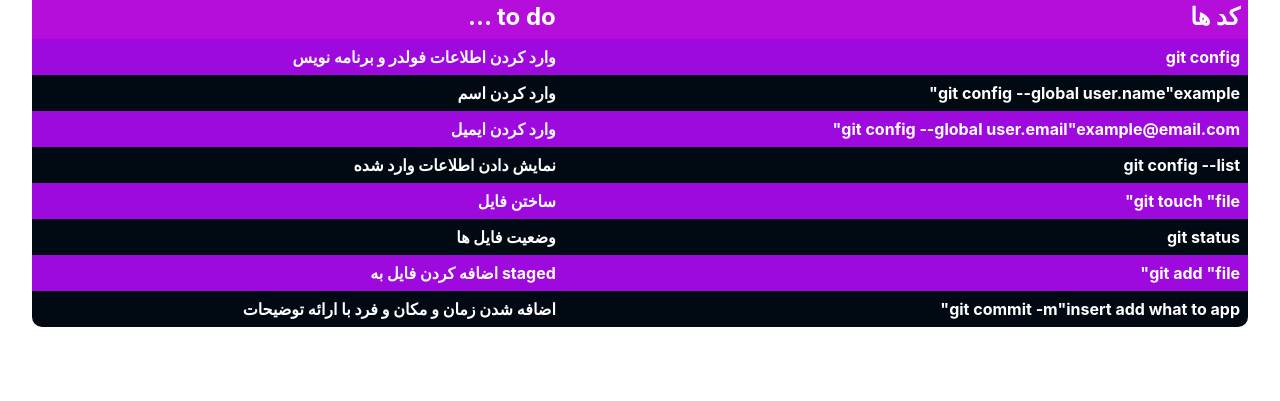
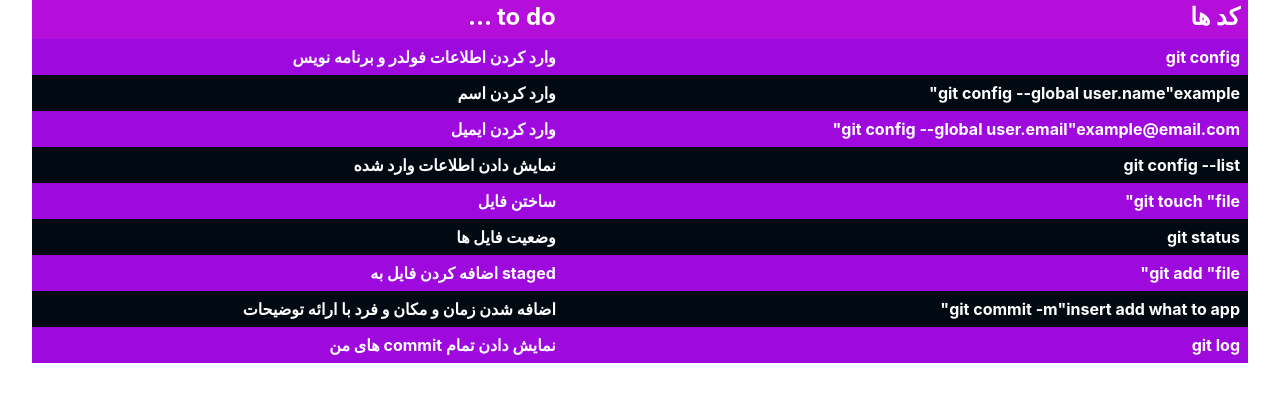
Before and after one commit to Matin-Sangabi/git-course, a plain HTML site: page index.html in a window 1280 px wide. Shown: the part 77-478 px from the top of the page. Drawn offline with Linux system fonts and the light colour scheme.

Commit message:
html file was updadet v:1.01

```diff
--- a/index.html
+++ b/index.html
@@ -48,6 +48,10 @@
             <td>git commit -m"insert add what to app"</td>
             <td>اضافه شدن زمان و مکان و فرد با ارائه توضیحات</td>
         </tr>
+        <tr>
+            <td>git log</td>
+            <td>نمایش دادن تمام commit  های من</td>
+        </tr>
     </table>
 </body>
 </html>
```
